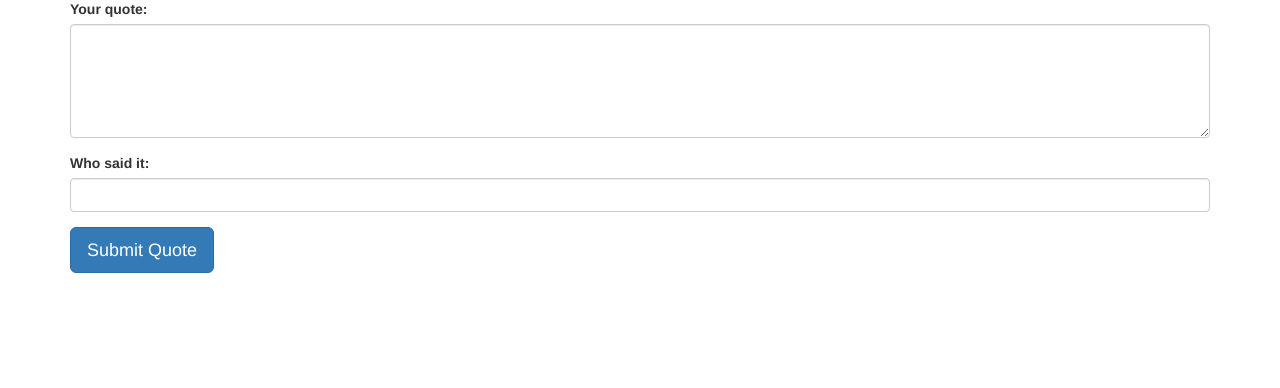
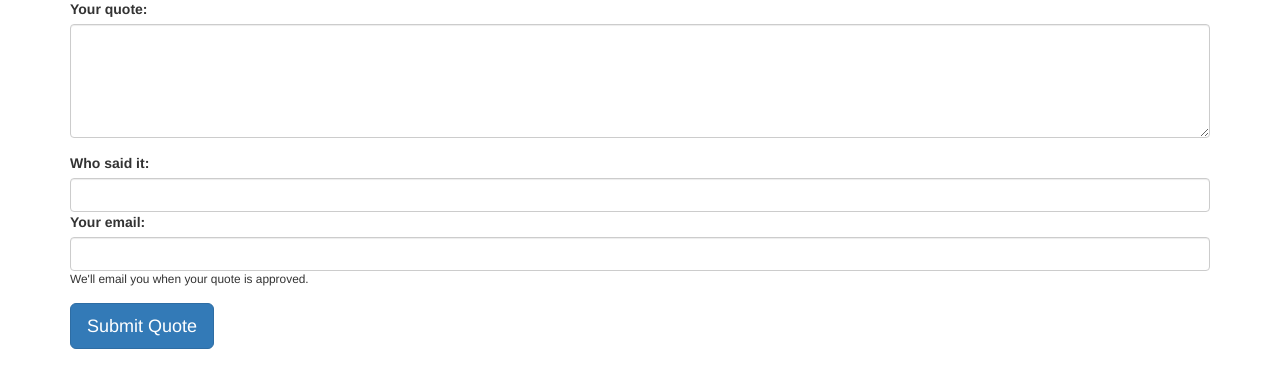
Before and after one commit to MadDoctor5813/Quotebook, a Django app: page /submit_quote/ in a window 1280 px wide. Shown: the part 224-612 px from the top of the page. Run offline with Django 3.2, Linux system fonts and the light colour scheme; some libraries are stand-ins or nearby versions.

Commit message:
Add an email field to the quote submit form

```diff
--- a/Quotebook/app/templates/app/submit_quote.html
+++ b/Quotebook/app/templates/app/submit_quote.html
@@ -13,6 +13,10 @@
         <div class="form-group">
             <label for="quote-author-field">Who said it:</label>
             <input class="form-control" type="text" id="quote-author-field" />
+        <div class="form-group">
+            <label for="submitter-email-field">Your email:</label>
+            <input class="form-control" type="email" id="submitter-emailfield" name="submitterEmail"/>
+            <small>We'll email you when your quote is approved.</small>
         </div>
         <input class="btn btn-primary btn-lg" type="submit" value="Submit Quote"/>
     </form>
```
